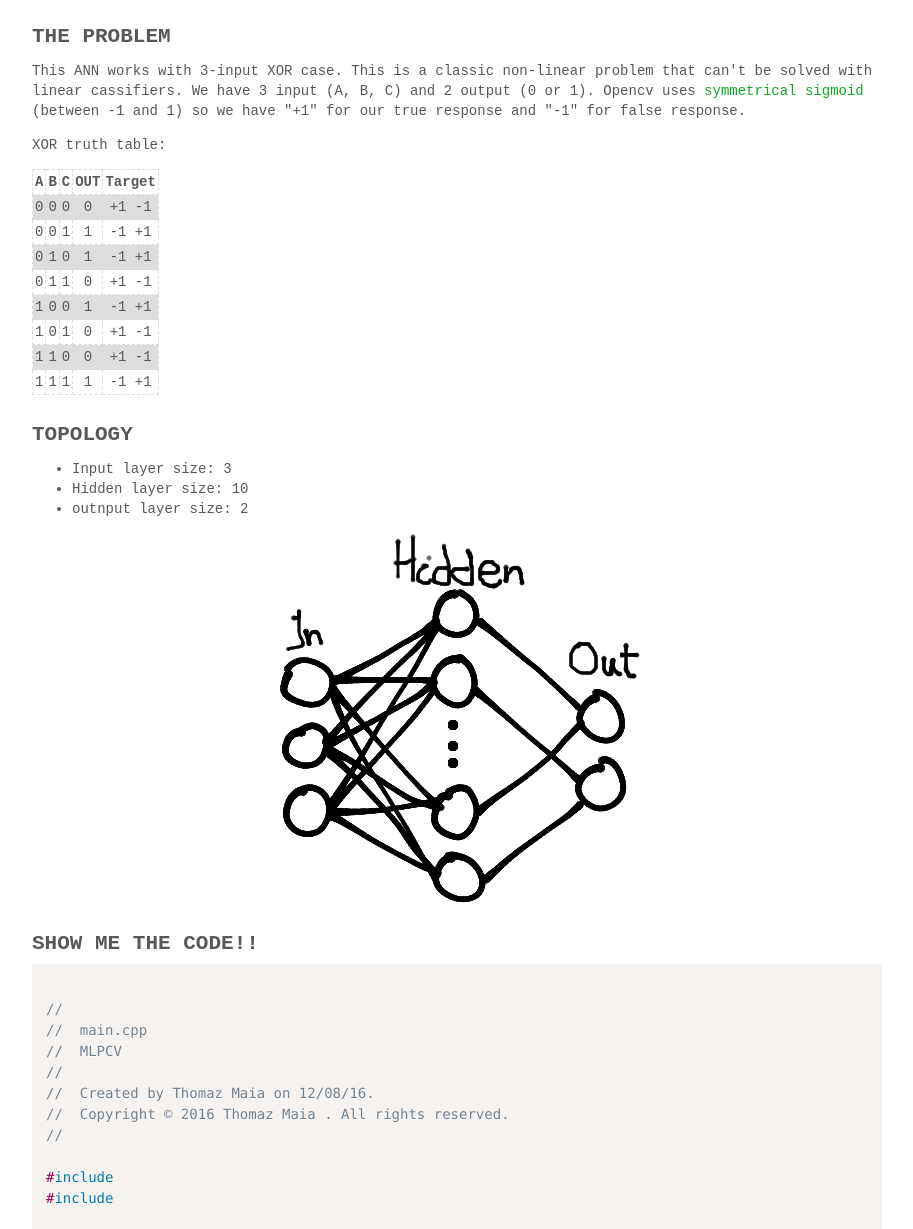
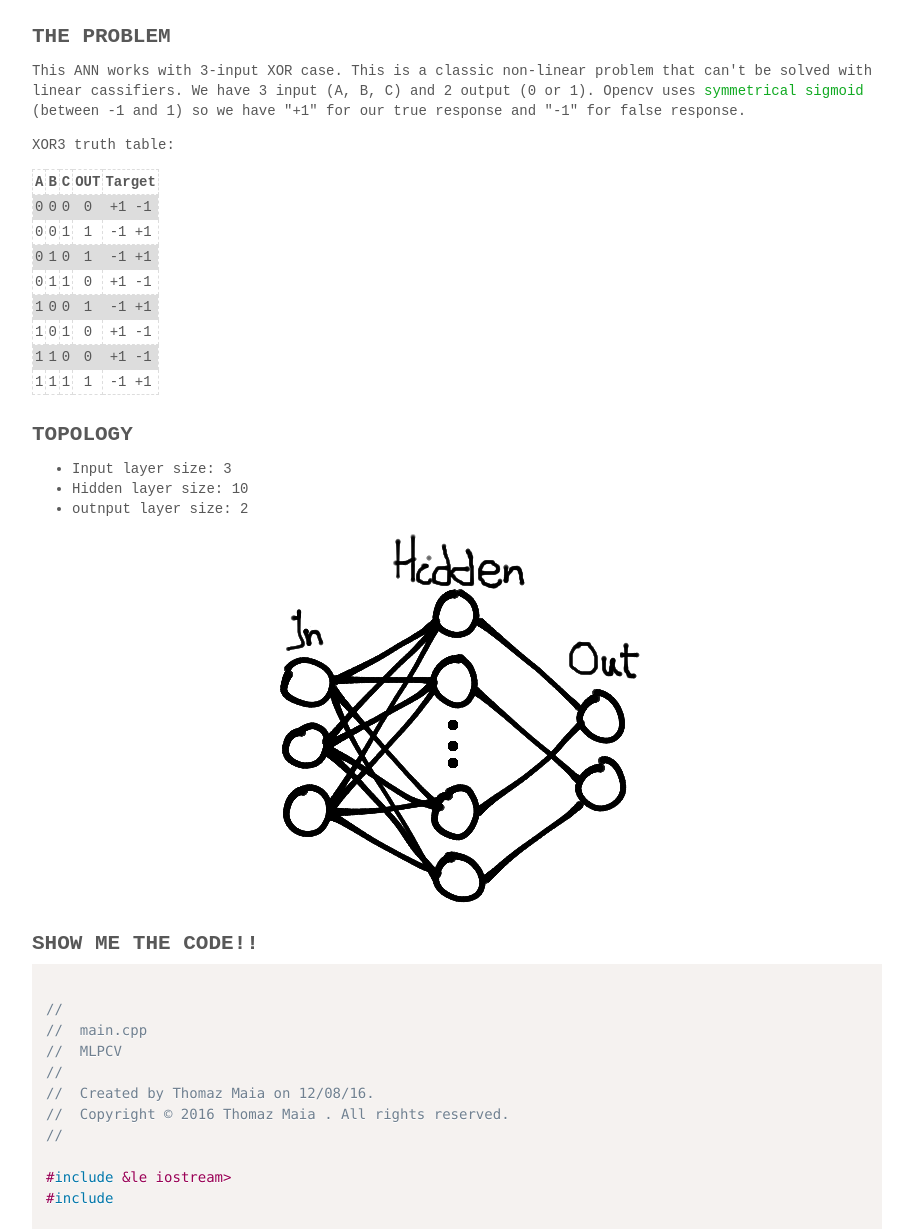
Before and after one commit to thomazmaia/thomazmaia.github.io, a plain HTML site: page pages/tutorials/mlpopencv3.html in a window 1280 px wide. Shown: the part 58-1287 px from the top of the page, without its empty margins (213-1126 px from the left). Drawn offline with Linux system fonts and the light colour scheme.

Commit message:
Update mlpopencv3.html

```diff
--- a/pages/tutorials/mlpopencv3.html
+++ b/pages/tutorials/mlpopencv3.html
@@ -35,7 +35,7 @@
 				<!-- <img src="../../img/ann_training.png" align="middle" > -->
 				<h2>The problem</h2>
 				<p>This ANN works with 3-input XOR case. This is a classic non-linear problem that can't be solved with linear cassifiers. We have 3 input (A, B, C) and 2 output (0 or 1). Opencv uses <a href="http://docs.opencv.org/3.1.0/dc/dd6/ml_intro.html#ml_intro_ann" target="_blank">symmetrical sigmoid</a> (between -1 and 1) so we have "+1" for our true response and "-1" for false response.</p>
-				<p>XOR truth table:</p>
+				<p>XOR3 truth table:</p>
 				<table>
 				  <tr>
 				    <th>A</th>
@@ -118,7 +118,7 @@
 //  Copyright © 2016 Thomaz Maia . All rights reserved.
 //
 
-#include <iostream>
+#include &le iostream>
 #include <opencv2/opencv.hpp>
 
 int main(int argc, const char * argv[]) {
```
